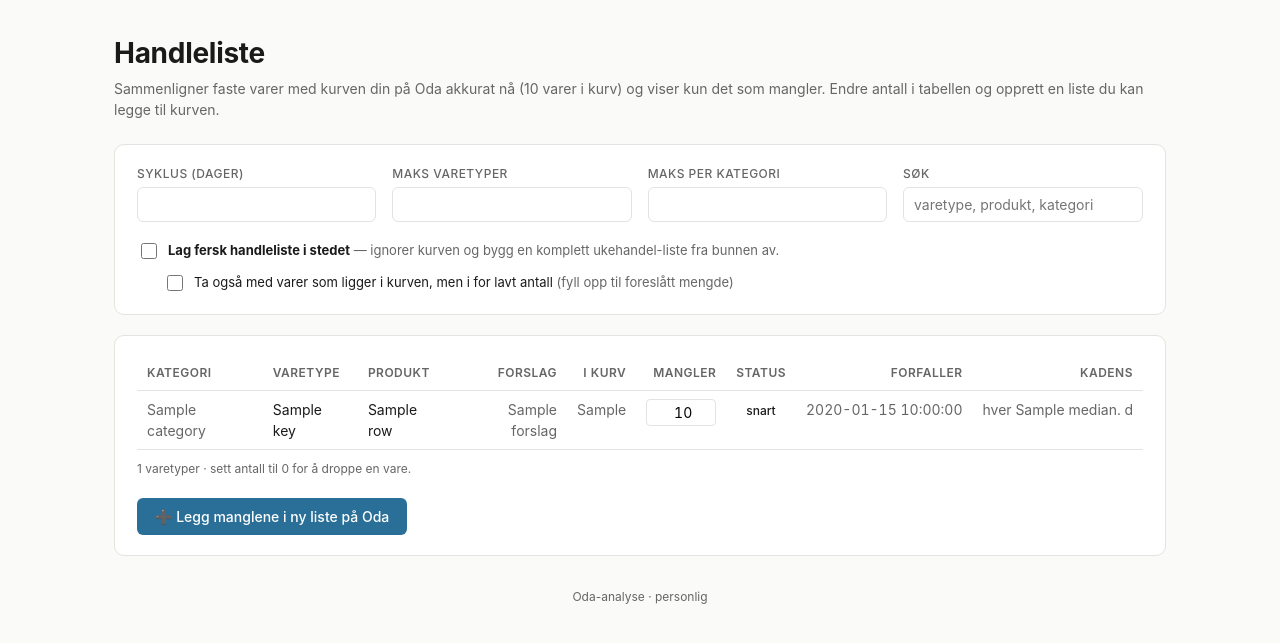
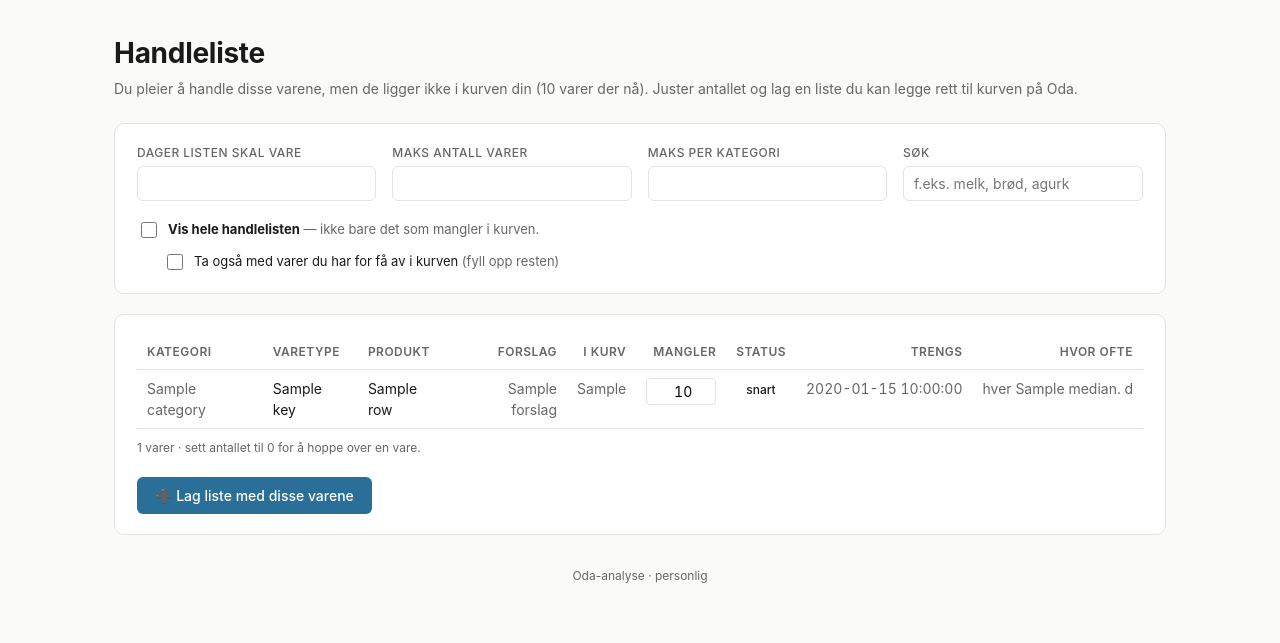
Before and after one commit to mhellevang/min-oda, a FastAPI app: template web/templates/handleliste.html in a window 1280 px wide. Shown: the top 643 px of the page. Run offline with FastAPI, Linux system fonts and the light colour scheme; the template is opened without the code that fills it: most values are stand-ins (such as "Sample title", 1, 10 or a date in 2020).

Commit message:
Klarspråk i web-UI
Fjerner byråkratiske formuleringer og snakker direkte til brukeren:

- Subtitle: "Sammenligner faste varer med kurven din…" →
  "Du pleier å handle disse varene, men de ligger ikke i kurven din…"
- Toggle: "Lag fersk handleliste i stedet — ignorer kurven og bygg en
  komplett ukehandel-liste fra bunnen av" → "Vis hele handlelisten —
  ikke bare det som mangler i kurven"
- Knapper: "Opprett handleliste" → "Lag handleliste", "Legg manglene i
  ny liste" → "Lag liste med disse varene"
- Kolonner: "Forfaller" → "Trengs", "Kadens" → "Hvor ofte"
- Kontroller: "Syklus (dager)" → "Dager listen skal vare", "Maks
  varetyper" → "Maks antall varer"
- Søk-placeholder: "varetype, produkt, kategori" → "f.eks. melk, brød, agurk"
- Empty-state: "Ingenting mangler — kurven dekker hele listen" →
  "Kurven din dekker alt du pleier å handle"

Co-Authored-By: Claude Opus 4.7 (1M context) <noreply@anthropic.com>

```diff
--- a/web/templates/_list_table.html
+++ b/web/templates/_list_table.html
@@ -13,8 +13,8 @@
       <th class="num">Mangler</th>
       {% endif %}
       <th>Status</th>
-      <th class="num">Forfaller</th>
-      <th class="num">Kadens</th>
+      <th class="num">Trengs</th>
+      <th class="num">Hvor ofte</th>
       {% if new_list %}
       <th>Sist kjøpt</th>
       {% endif %}
@@ -45,14 +45,14 @@
   </tbody>
 </table>
 <p class="muted" style="font-size: 12px; margin-top: 10px;">
-  {{ rows | length }} varetyper · sett antall til 0 for å droppe en vare.
+  {{ rows | length }} varer · sett antallet til 0 for å hoppe over en vare.
 </p>
 {% else %}
 <p class="muted">
   {% if new_list %}
-  Ingen treff.
+  Ingen varer matcher søket.
   {% else %}
-  Ingenting mangler — kurven dekker hele listen. (Eller ingen treff på søket.)
+  Kurven din dekker alt du pleier å handle. (Eller ingen treff på søket.)
   {% endif %}
 </p>
 {% endif %}
--- a/web/templates/handleliste.html
+++ b/web/templates/handleliste.html
@@ -4,12 +4,12 @@
 <h1>Handleliste</h1>
 <p class="subtitle">
   {% if new_list %}
-  Bygg en komplett ukehandel basert på faste varer. Endre antall
-  (sett 0 for å droppe), gi listen et navn og opprett den på Oda.
+  Her er en handleliste basert på det du pleier å kjøpe. Juster antallet
+  (sett 0 for å hoppe over en vare), gi listen et navn og lag den på Oda.
   {% else %}
-  Sammenligner faste varer med kurven din på Oda akkurat nå
-  ({{ cart_total }} varer i kurv) og viser kun det som mangler.
-  Endre antall i tabellen og opprett en liste du kan legge til kurven.
+  Du pleier å handle disse varene, men de ligger ikke i kurven din
+  ({{ cart_total }} varer der nå). Juster antallet og lag en liste
+  du kan legge rett til kurven på Oda.
   {% endif %}
 </p>
 
@@ -20,7 +20,7 @@
 
   <section>
     <div class="controls">
-      <label>Syklus (dager)
+      <label>Dager listen skal vare
         <input type="number" name="cycle" value="{{ cycle }}"
                min="7" max="28" step="1"
                hx-get="/handleliste/table"
@@ -28,7 +28,7 @@
                hx-include="closest form"
                hx-target="#table-wrap" hx-swap="innerHTML">
       </label>
-      <label>Maks varetyper
+      <label>Maks antall varer
         <input type="number" name="top" value="{{ top }}"
                min="20" max="120" step="5"
                hx-get="/handleliste/table"
@@ -46,7 +46,7 @@
       </label>
       <label>Søk
         <input type="text" name="search" value="{{ search }}"
-               placeholder="varetype, produkt, kategori"
+               placeholder="f.eks. melk, brød, agurk"
                hx-get="/handleliste/table"
                hx-trigger="keyup changed delay:300ms"
                hx-include="closest form"
@@ -65,8 +65,8 @@
              hx-target="body" hx-swap="outerHTML"
              hx-push-url="true">
       <span>
-        <strong>Lag fersk handleliste i stedet</strong>
-        <span class="muted">— ignorer kurven og bygg en komplett ukehandel-liste fra bunnen av.</span>
+        <strong>Vis hele handlelisten</strong>
+        <span class="muted">— ikke bare det som mangler i kurven.</span>
       </span>
     </label>
 
@@ -80,8 +80,8 @@
              hx-target="body" hx-swap="outerHTML"
              hx-push-url="true">
       <span>
-        Ta også med varer som ligger i kurven, men i for lavt antall
-        <span class="muted">(fyll opp til foreslått mengde)</span>
+        Ta også med varer du har for få av i kurven
+        <span class="muted">(fyll opp resten)</span>
       </span>
     </label>
     {% endif %}
@@ -97,10 +97,10 @@
       <input type="text" name="title"
              value="Ukehandel — familien"
              required
-             aria-label="Listetittel">
-      <button type="submit" class="primary">📋 Opprett handleliste på Oda</button>
+             aria-label="Listenavn">
+      <button type="submit" class="primary">📋 Lag handleliste på Oda</button>
       {% else %}
-      <button type="submit" class="primary">➕ Legg manglene i ny liste på Oda</button>
+      <button type="submit" class="primary">➕ Lag liste med disse varene</button>
       {% endif %}
     </div>
     <div id="result"></div>
```
